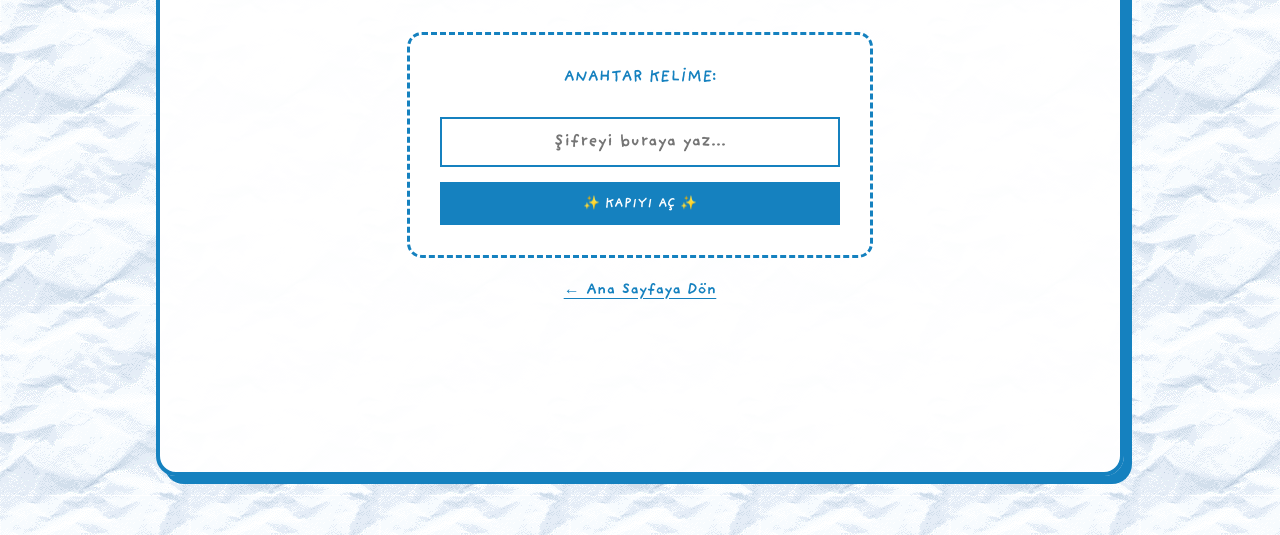
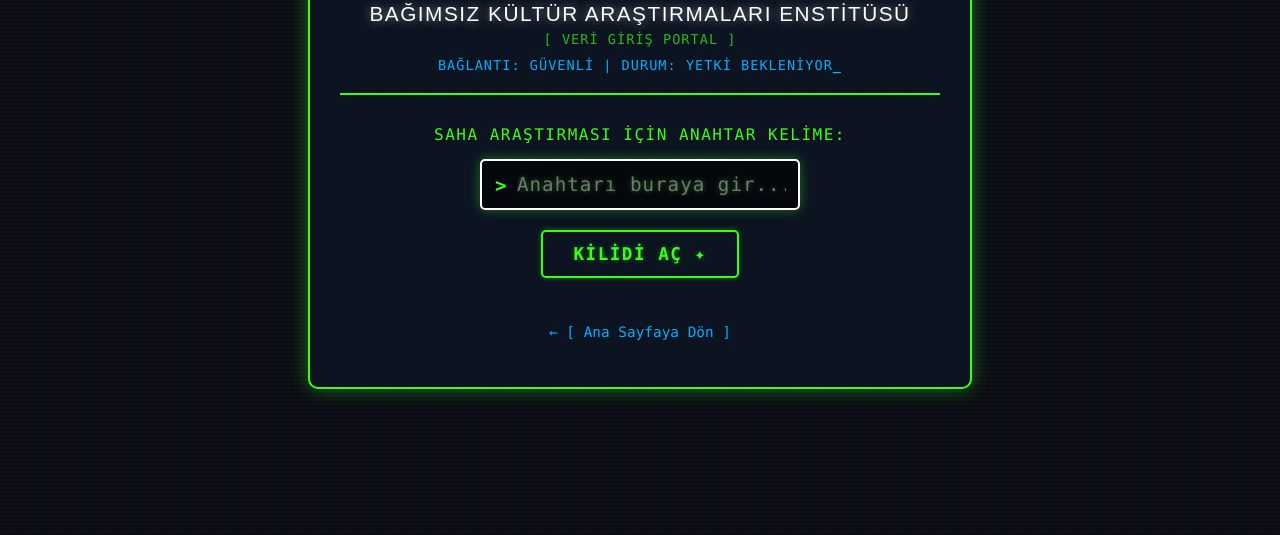
Before and after one commit to zinfirik/website, a plain HTML site: page saha_arastirmasi_08/index.html in a window 1280 px wide. Shown: the part 265-800 px from the top of the page. Drawn offline with Linux system fonts and the light colour scheme; files that its build step writes are made by us from their sources; files whose address does not match are found by name; a web font is replaced by a local one.

Commit message:
saha_arastirmasi_08

```diff
--- a/saha_arastirmasi_08/index.html
+++ b/saha_arastirmasi_08/index.html
@@ -3,80 +3,259 @@
 <head>
     <meta charset="UTF-8">
     <meta name="viewport" content="width=device-width, initial-scale=1.0">
-    <title>~*~ Zinfirik Gizli Geçit ~*~</title>
-    <link rel="stylesheet" href="style.css">
+    <title>Enstitü Saha Araştırması - Giriş Terminali</title>
     <style>
-        .secret-box {
-            background: #ffffff;
-            border: 3px dashed var(--main-blue);
+        @font-face {
+            font-family: 'MarvinRound';
+            src: url('../fonts/Marvin-Round.ttf') format('truetype');
+        }
+        @font-face {
+            font-family: 'ProvidenceSans';
+            src: url('../fonts/ProvidenceSansOffcW00Bold.ttf') format('truetype');
+        }
+        @font-face {
+            font-family: 'Aka-AcidGRPathetic';
+            src: url('../fonts/Aka-AcidGRPathetic.ttf.woff') format('woff');
+        }
+
+        :root {
+            --terminal-green: #39ff14;
+            --terminal-bg: #090d16;
+            --terminal-blue: #00b0ff;
+            --main-blue: #1581bf;
+            --glow-color: rgba(57, 255, 20, 0.4);
+        }
+
+        body {
+            background-color: var(--terminal-bg);
+            background-image:
+                linear-gradient(rgba(18, 16, 16, 0) 50%, rgba(0, 0, 0, 0.25) 50%),
+                linear-gradient(90deg, rgba(255, 0, 0, 0.06), rgba(0, 255, 0, 0.02), rgba(0, 0, 255, 0.06));
+            background-size: 100% 4px, 6px 100%;
+            color: var(--terminal-green);
+            font-family: 'Consolas', 'Courier New', Courier, monospace;
+            margin: 0;
+            padding: 20px;
+            display: flex;
+            justify-content: center;
+            align-items: center;
+            min-height: 100vh;
+            box-sizing: border-box;
+            overflow: hidden;
+        }
+
+        /* Scanline CRT animation */
+        body::before {
+            content: " ";
+            display: block;
+            position: absolute;
+            top: 0; left: 0; bottom: 0; right: 0;
+            background: linear-gradient(rgba(18, 16, 16, 0) 50%, rgba(0, 0, 0, 0.25) 50%), linear-gradient(90deg, rgba(255, 0, 0, 0.06), rgba(0, 255, 0, 0.02), rgba(0, 0, 255, 0.06));
+            z-index: 2;
+            background-size: 100% 2px, 3px 100%;
+            pointer-events: none;
+        }
+
+        .terminal-container {
+            width: 100%;
+            max-width: 600px;
+            background: rgba(13, 20, 35, 0.9);
+            border: 2px solid var(--terminal-green);
+            box-shadow: 0 0 20px var(--glow-color);
+            border-radius: 10px;
             padding: 30px;
-            margin: 20px auto;
-            border-radius: 15px;
-            max-width: 400px;
+            position: relative;
+            z-index: 10;
+        }
+
+        .terminal-header {
+            text-align: center;
+            border-bottom: 2px solid var(--terminal-green);
+            padding-bottom: 20px;
+            margin-bottom: 30px;
+        }
+
+        .terminal-logo {
+            max-width: 80px;
+            height: auto;
+            margin-bottom: 15px;
+            filter: drop-shadow(0px 0px 8px var(--glow-color)) invert(1) hue-rotate(90deg);
+            opacity: 0.8;
+            animation: pulse 4s infinite ease-in-out;
+        }
+
+        .enstitu-title {
+            font-family: 'MarvinRound', sans-serif;
+            font-size: 1.3rem;
+            letter-spacing: 1.5px;
+            margin-bottom: 5px;
+            color: #fff;
+            text-shadow: 0 0 10px rgba(255, 255, 255, 0.5);
+        }
+
+        .status-line {
+            font-size: 0.85rem;
+            color: var(--terminal-blue);
+            text-transform: uppercase;
+            letter-spacing: 1px;
+            margin-top: 10px;
+        }
+
+        .status-blink {
+            animation: blink 1.2s infinite steps(2, start);
+            font-weight: bold;
+        }
+
+        .form-box {
             text-align: center;
         }
+
+        label {
+            font-size: 1rem;
+            display: block;
+            margin-bottom: 15px;
+            letter-spacing: 1.5px;
+        }
+
+        .input-wrapper {
+            position: relative;
+            max-width: 320px;
+            margin: 0 auto 20px auto;
+        }
+
+        .input-wrapper::before {
+            content: "> ";
+            position: absolute;
+            left: 15px;
+            top: 50%;
+            transform: translateY(-50%);
+            color: var(--terminal-green);
+            font-weight: bold;
+            font-size: 1.2rem;
+        }
+
         input[type="text"] {
             width: 100%;
-            padding: 10px;
-            margin-bottom: 15px;
-            border: 2px solid var(--main-blue);
+            background: rgba(0, 0, 0, 0.6);
+            border: 2px solid var(--terminal-green);
+            padding: 12px 12px 12px 35px;
+            color: var(--terminal-green);
             font-family: inherit;
-            font-size: 1.1em;
-            text-align: center;
+            font-size: 1.2rem;
+            text-align: left;
             box-sizing: border-box;
+            border-radius: 5px;
+            outline: none;
+            letter-spacing: 1px;
+            text-shadow: 0 0 5px var(--glow-color);
+            transition: all 0.3s ease;
         }
-        .retro-btn {
-            background: var(--main-blue);
-            color: white;
-            border: 2px solid var(--main-blue);
-            padding: 10px 20px;
+
+        input[type="text"]:focus {
+            box-shadow: 0 0 12px var(--glow-color);
+            border-color: #fff;
+        }
+
+        .terminal-btn {
+            background: transparent;
+            color: var(--terminal-green);
+            border: 2px solid var(--terminal-green);
+            padding: 12px 30px;
             font-family: inherit;
+            font-size: 1.1rem;
             font-weight: bold;
+            border-radius: 5px;
             cursor: pointer;
             text-transform: uppercase;
-            width: 100%;
+            letter-spacing: 1.5px;
+            transition: all 0.2s ease-in-out;
+            text-shadow: 0 0 5px var(--glow-color);
+            box-shadow: 0 0 5px var(--glow-color);
         }
-        .retro-btn:hover {
-            background: #FF4500;
-            border-color: #FF4500;
+
+        .terminal-btn:hover {
+            background: var(--terminal-green);
+            color: var(--terminal-bg);
+            box-shadow: 0 0 20px var(--terminal-green);
+            text-shadow: none;
         }
+
         .error-message {
-            color: #FF4500;
+            color: #ff3366;
             font-weight: bold;
-            margin-top: 10px;
+            margin-top: 20px;
             display: none;
+            text-shadow: 0 0 10px rgba(255, 51, 102, 0.6);
+            border: 1px dashed #ff3366;
+            padding: 10px;
+            border-radius: 5px;
+            background: rgba(255, 51, 102, 0.05);
+            animation: error-blink 0.5s infinite alternate;
+        }
+
+        .return-link {
+            display: inline-block;
+            margin-top: 30px;
+            color: var(--terminal-blue);
+            text-decoration: none;
+            font-size: 0.9rem;
+            transition: color 0.2s;
+        }
+
+        .return-link:hover {
+            color: #fff;
+            text-shadow: 0 0 8px var(--terminal-blue);
+        }
+
+        /* Animations */
+        @keyframes blink {
+            to { visibility: hidden; }
+        }
+
+        @keyframes pulse {
+            0%, 100% { opacity: 0.7; transform: scale(1); }
+            50% { opacity: 0.9; transform: scale(1.03); }
+        }
+
+        @keyframes error-blink {
+            from { border-color: #ff3366; }
+            to { border-color: transparent; }
+        }
+
+        /* Screen shake for invalid attempts */
+        @keyframes shake {
+            0%, 100% { transform: translateX(0); }
+            10%, 30%, 50%, 70%, 90% { transform: translateX(-6px); }
+            20%, 40%, 60%, 80% { transform: translateX(6px); }
+        }
+
+        .shake {
+            animation: shake 0.4s ease-in-out;
         }
     </style>
 </head>
 <body>
 
-<div class="wrapper">
-    <div class="header">
-        <div class="header-content">
-            <div class="header-title-container">
-                <h1 style="font-size: clamp(1.4em, 5vw, 3em);">~*~ GİZLİ GEÇİT ~*~</h1>
-            </div>
-            <p><small>Devam etmek için bulduğun şifreyi girmen gerekiyor.</small></p>
-        </div>
+<div class="terminal-container" id="terminalContainer">
+    <div class="terminal-header">
+        <!-- Zinfirik emblem as a technical watermark -->
+        <img src="../images/zinfirik_logo_outline.svg" class="terminal-logo" alt="Enstitü Logo">
+        <div class="enstitu-title">BAĞIMSIZ KÜLTÜR ARAŞTIRMALARI ENSTİTÜSÜ</div>
+        <div style="font-size: 0.85rem; opacity: 0.7; letter-spacing: 1px;">[ VERİ GİRİŞ PORTAL ]</div>
+        <div class="status-line">Bağlantı: GÜVENLİ | Durum: Yetki Bekleniyor<span class="status-blink">_</span></div>
     </div>
 
-    <div class="main-container">
-        <div class="content" style="display: block; width: 100%; text-align: center;">
+    <div class="form-box">
+        <form id="gatekeeperForm">
+            <label for="passwordInput">SAHA ARAŞTIRMASI İÇİN ANAHTAR KELİME:</label>
+            <div class="input-wrapper">
+                <input type="text" id="passwordInput" placeholder="Anahtarı buraya gir..." autocomplete="off" autofocus>
+            </div>
+            <button type="submit" class="terminal-btn">KİLİDİ AÇ ✦</button>
+        </form>
+        <div id="errorTxt" class="error-message">❌ [ERİŞİM REDDEDİLDİ: GEÇERSİZ ANAHTAR] - ÇEVREYİ BİRAZ DAHA ARAŞTIR...</div>
 
-            <div class="secret-box">
-                <form id="gatekeeperForm">
-                    <label for="passwordInput"><strong>ANAHTAR KELİME:</strong></label>
-                    <br><br>
-                    <!-- text input instead of password so they can see their funny festival codes clearly -->
-                    <input type="text" id="passwordInput" placeholder="Şifreyi buraya yaz..." autocomplete="off">
-                    <br>
-                    <button type="submit" class="retro-btn">✨ KAPIYI AÇ ✨</button>
-                </form>
-                <div id="errorTxt" class="error-message">❌ Yanlış anahtar! Etrafa daha dikkatli bak...</div>
-            </div>
-
-            <p style="margin-top: 20px;"><a href="index.html">← Ana Sayfaya Dön</a></p>
-        </div>
+        <p><a href="../index.html" class="return-link">← [ Ana Sayfaya Dön ]</a></p>
     </div>
 </div>
 
@@ -86,21 +265,25 @@
 
         const userInput = document.getElementById('passwordInput').value.trim().toLowerCase();
         const errorTxt = document.getElementById('errorTxt');
+        const container = document.getElementById('terminalContainer');
 
-        // 🔑 SET YOUR PASSWORD HERE (Keep it lowercase)
+        // 🔑 SANAT password as required
         const secretPassword = "sanat";
 
         if (userInput === secretPassword) {
             errorTxt.style.display = 'none';
-            // Pushes them directly into your new game folder!
-            window.location.href = "https://www.zinfirik.com/rapor-08/";
+            // Pushes them directly into the twine game
+            window.location.href = "../rapor-08/";
         } else {
             errorTxt.style.display = 'block';
-            // Little screen shake effect for wrong passwords
-            document.querySelector('.secret-box').style.animation = 'none';
-            setTimeout(() => {
-                alert("Girdiğin şifre kilitleri açmadı!");
-            }, 10);
+
+            // Trigger CRT terminal shake
+            container.classList.remove('shake');
+            void container.offsetWidth; // trigger reflow
+            container.classList.add('shake');
+
+            // Clean input
+            document.getElementById('passwordInput').value = '';
         }
     });
 </script>
```
